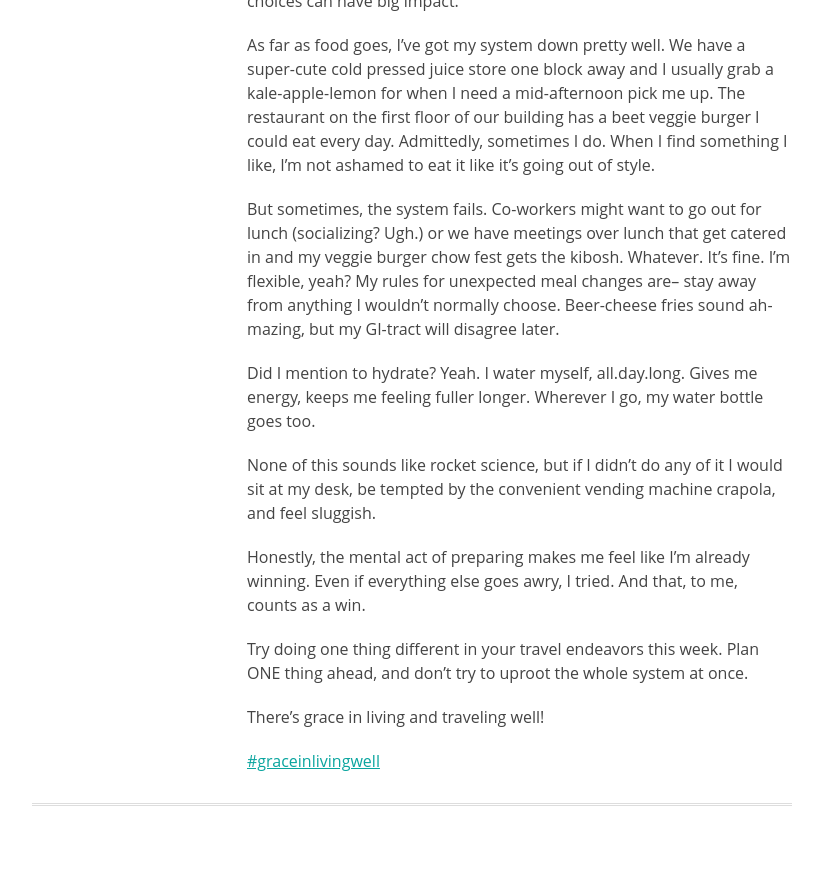
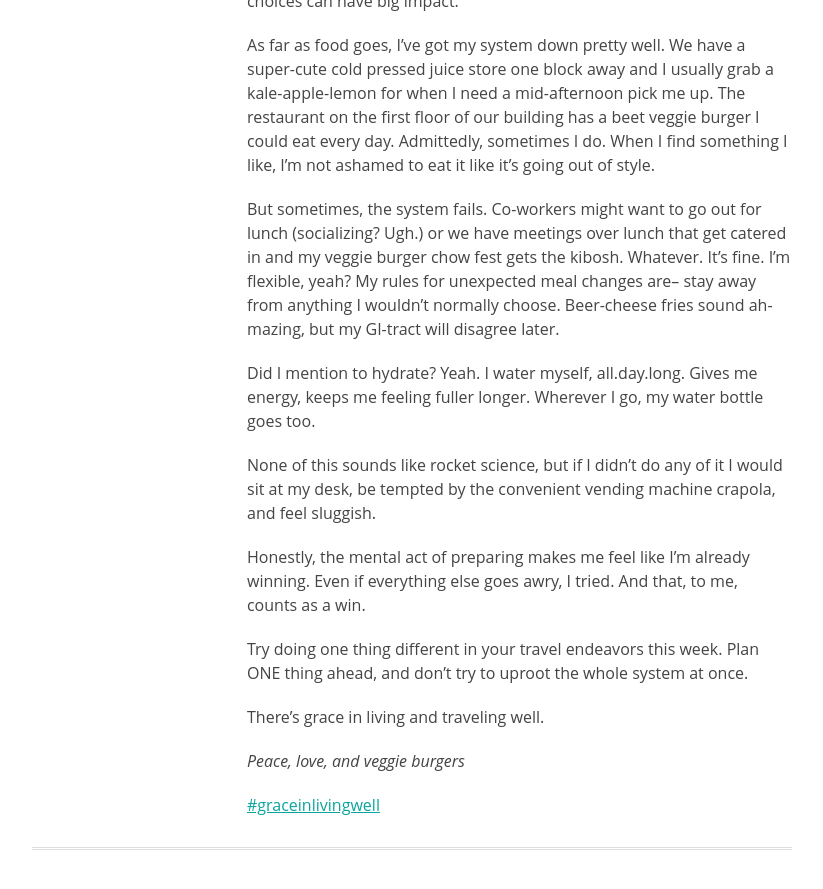
Before and after one commit to dreger/thelivingwell.co, a Jekyll site: the page built from _posts/eat/2016-03-31-travel-well.md, in a window 1280 px wide and 900 px high, scrolled down 2103 px. Shown: the top 889 px of the window, without its empty margins (228-1051 px from the left). Built offline with Jekyll 4.4.1, drawn with Linux system fonts in a browser that asks for light colours; before the commit the page ends 2959 px from its top, so only the background shows below that.

Commit message:
Update 2016-03-31-travel-well.md

```diff
--- a/_posts/eat/2016-03-31-travel-well.md
+++ b/_posts/eat/2016-03-31-travel-well.md
@@ -47,6 +47,8 @@ Honestly, the mental act of preparing makes me feel like I’m already winning.
 
 Try doing one thing different in your travel endeavors this week. Plan ONE thing ahead, and don’t try to uproot the whole system at once.
 
-There’s grace in living and traveling well!
+There’s grace in living and traveling well.
+
+_Peace, love, and veggie burgers_
 
 [#graceinlivingwell](https://www.instagram.com/explore/tags/graceinlivingwell/)
```
